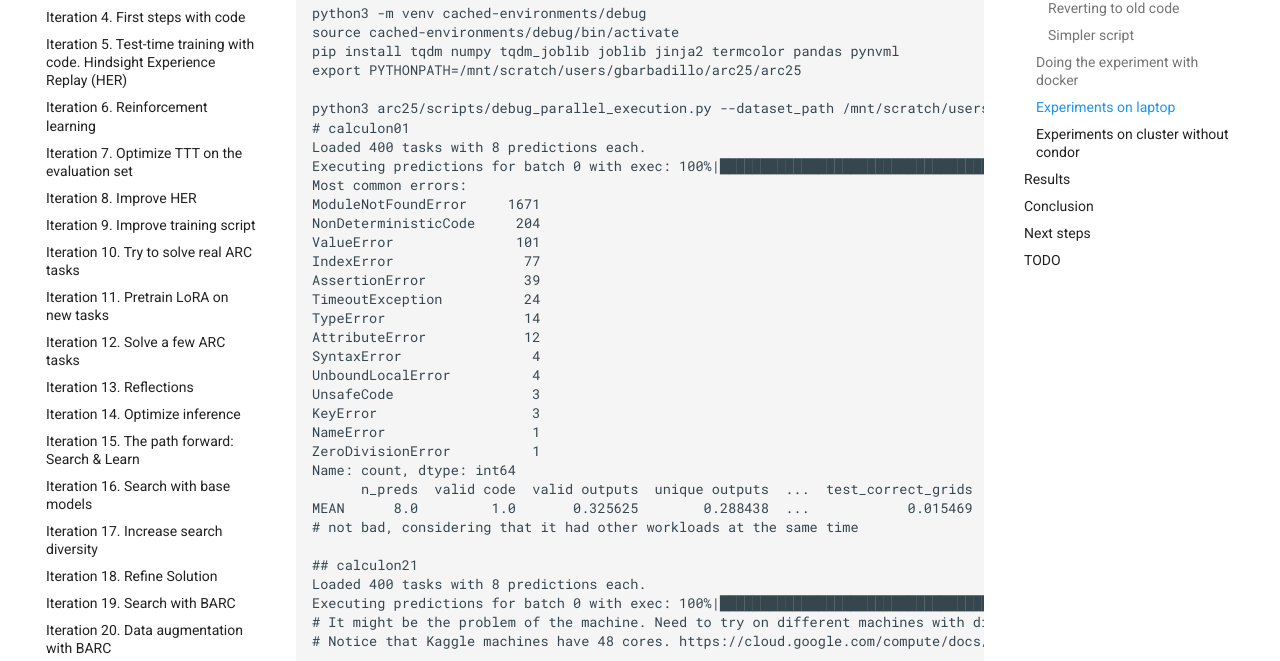
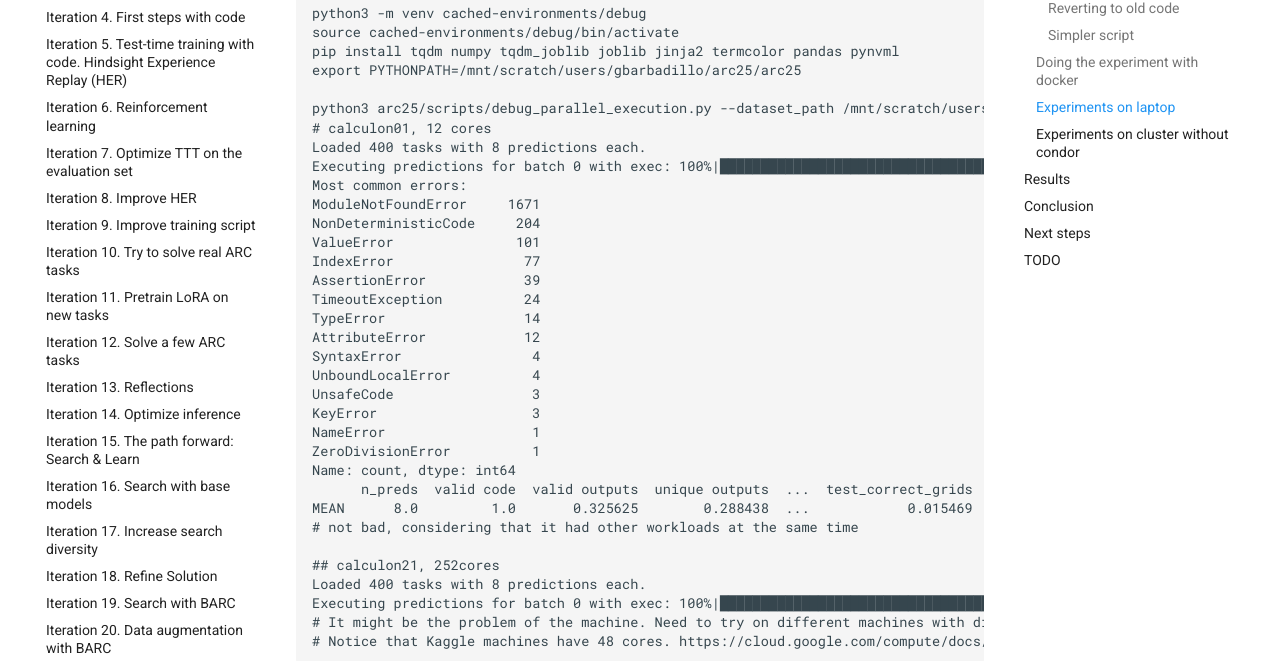
Before and after one commit to ironbar/arc25, an MkDocs documentation site: the page built from docs/modeling/Iteration_25_debug_parallel_code_execution.md, in a window 1280 px wide and 1400 px high, scrolled down 3067 px. Shown: the part 256-917 px from the top of the window. Built offline with MkDocs 1.6.1 and Material for MkDocs 9.7.7, drawn with Linux system fonts in a browser that asks for light colours; comment, search, counter and statistics services are not loaded.

Commit message:
added information about cores

```diff
--- a/docs/modeling/Iteration_25_debug_parallel_code_execution.md
+++ b/docs/modeling/Iteration_25_debug_parallel_code_execution.md
@@ -149,7 +149,7 @@ pip install tqdm numpy tqdm_joblib joblib jinja2 termcolor pandas pynvml
 export PYTHONPATH=/mnt/scratch/users/gbarbadillo/arc25/arc25
 
 python3 arc25/scripts/debug_parallel_execution.py --dataset_path /mnt/scratch/users/gbarbadillo/arc25/data/arc-prize-2024/arc-agi_evaluation_challenges.json --prediction_path /mnt/scratch/users/gbarbadillo/arc25/predictions/2025-08-28-base-model/evaluation/8preds_2025_09_02_05_36_40_predictions.json
-# calculon01
+# calculon01, 12 cores
 Loaded 400 tasks with 8 predictions each.
 Executing predictions for batch 0 with exec: 100%|███████████████████████████████████| 3200/3200 [00:21<00:00, 150.08run/s]
 Most common errors:
@@ -172,7 +172,7 @@ Name: count, dtype: int64
 MEAN      8.0         1.0       0.325625        0.288438  ...            0.015469           0.015            0.055        0.05
 # not bad, considering that it had other workloads at the same time
 
-## calculon21
+## calculon21, 252cores
 Loaded 400 tasks with 8 predictions each.
 Executing predictions for batch 0 with exec: 100%|████████████████████████████████████| 3200/3200 [00:36<00:00, 87.61run/s]
 # It might be the problem of the machine. Need to try on different machines with different number of cores
```
